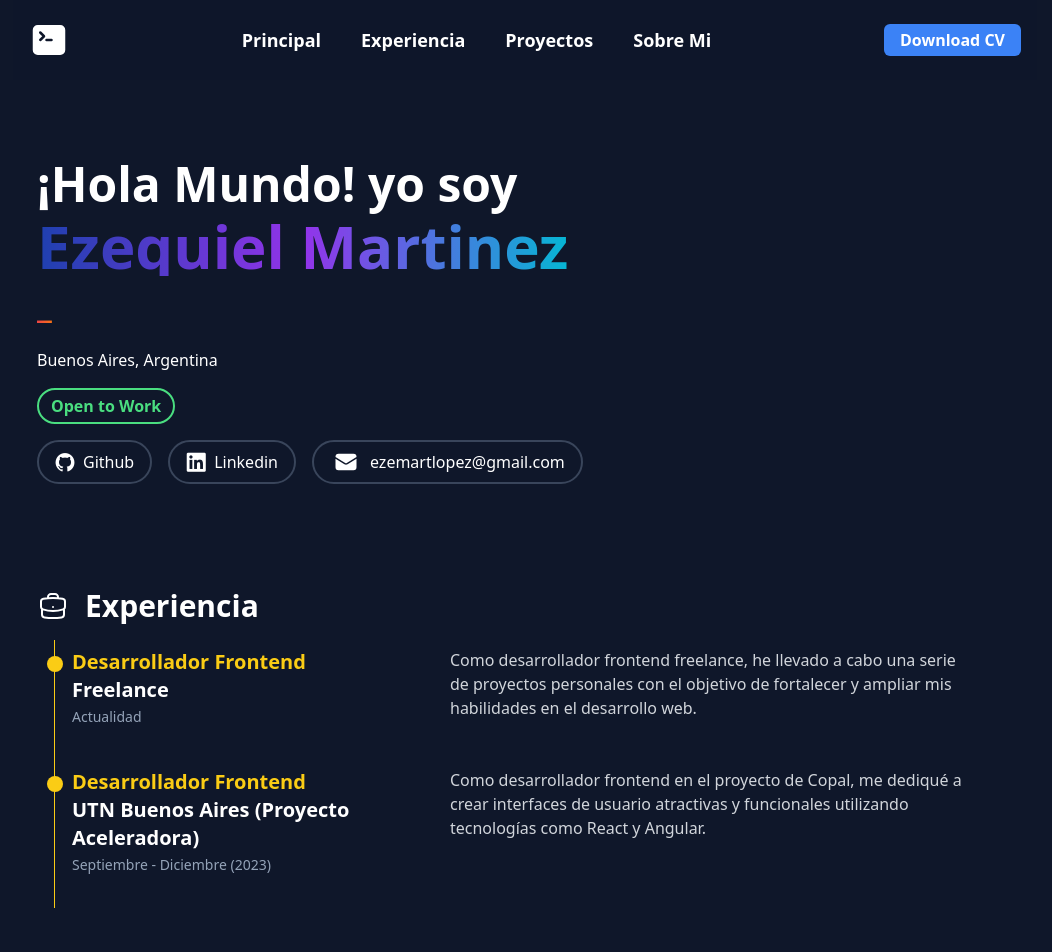
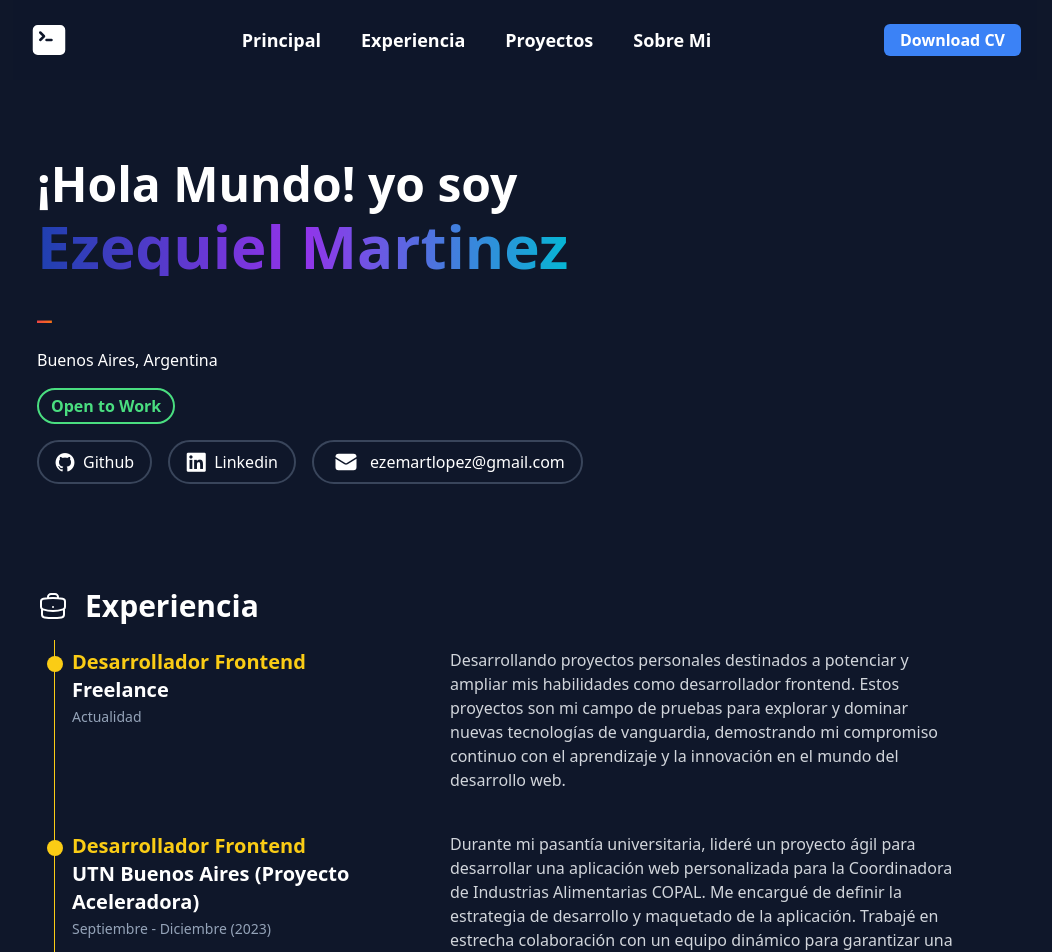
Before and after one commit to ezemartlopez/PortafolioWeb, a React (Vite) app: page / in a window 1280 px wide. Shown: the top 952 px of the page, without its empty margins (115-1167 px from the left). Built offline with nearby package versions, Linux system fonts and the light colour scheme.

Commit message:
modifique la data de experiencia.

```diff
--- a/src/data/experienceData.js
+++ b/src/data/experienceData.js
@@ -3,13 +3,12 @@ export const experience = [
         "cargo":"Desarrollador Frontend",
         "lugar":"Freelance",
         "tiempo":"Actualidad",
-        "detalles":"Como desarrollador frontend freelance, he llevado a cabo una serie de proyectos personales con el objetivo de fortalecer y ampliar mis habilidades en el desarrollo web."
+        "detalles":"Desarrollando proyectos personales destinados a potenciar y ampliar mis habilidades como desarrollador frontend. Estos proyectos son mi campo de pruebas para explorar y dominar nuevas tecnologías de vanguardia, demostrando mi compromiso continuo con el aprendizaje y la innovación en el mundo del desarrollo web."
     },
     {
         "cargo": "Desarrollador Frontend",
         "lugar":"UTN Buenos Aires (Proyecto Aceleradora)",
         "tiempo": "Septiembre - Diciembre (2023)",
-        "detalles":
-            "Como desarrollador frontend en el proyecto de Copal, me dediqué a crear interfaces de usuario atractivas y funcionales utilizando tecnologías como React y Angular."
+        "detalles": "Durante mi pasantía universitaria, lideré un proyecto ágil para desarrollar una aplicación web personalizada para la Coordinadora de Industrias Alimentarias COPAL. Me encargué de definir la estrategia de desarrollo y maquetado de la aplicación. Trabajé en estrecha colaboración con un equipo dinámico para garantizar una estructura sólida y modular que permitiera una rápida adaptación a las necesidades del cliente."
     }
 ];
```
